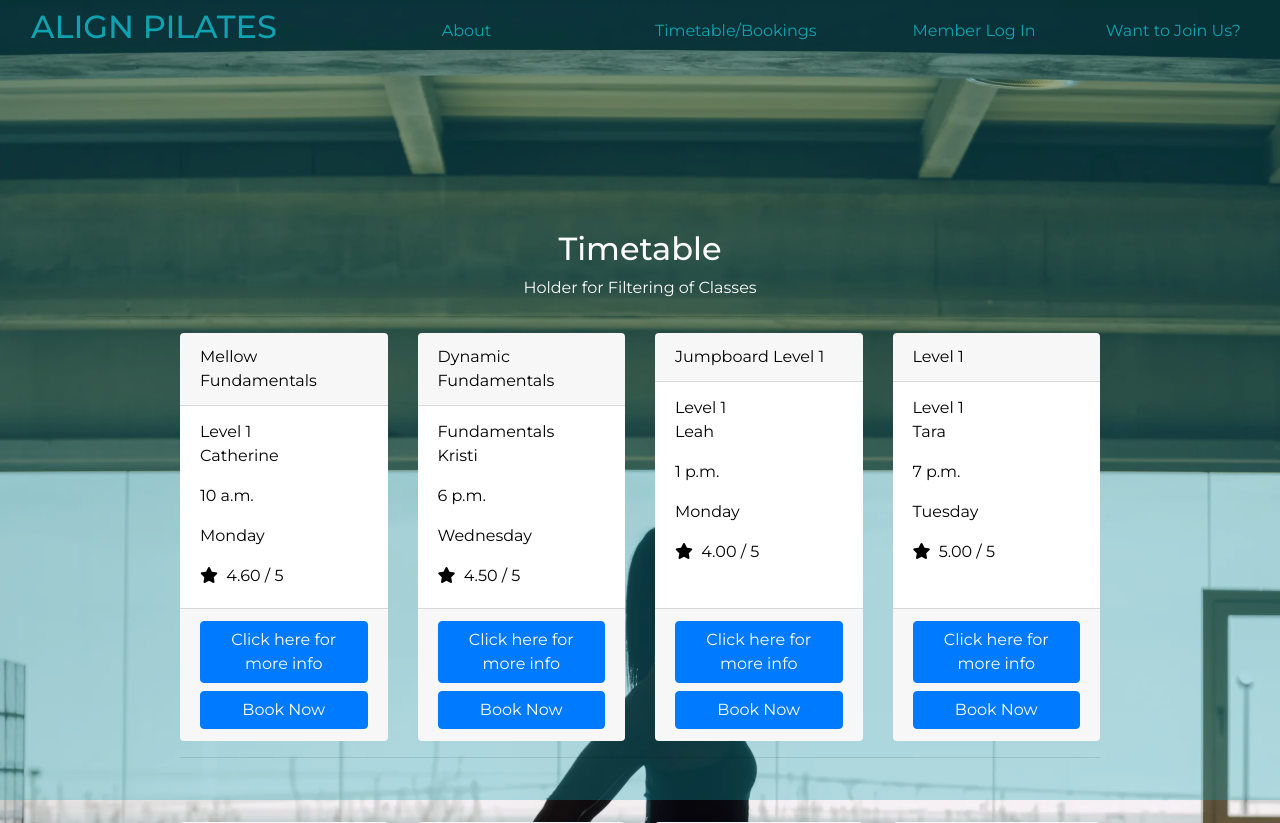
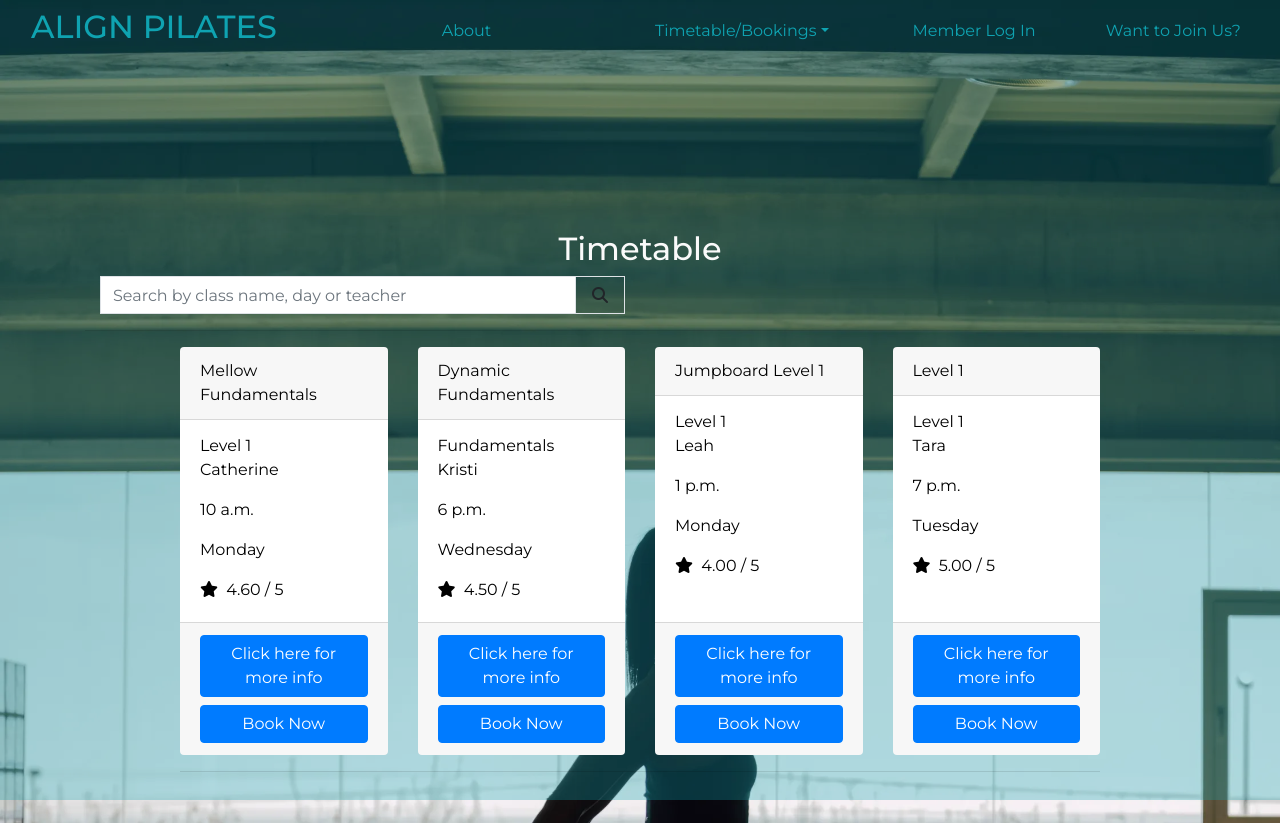
Before and after one commit to aimeeallen94/align-pilates, a Django app: page /classes/ in a window 1280 px wide. Shown: the top 823 px of the page. Run offline with Django 3.2, Linux system fonts and the light colour scheme; data comes from the database, SQL or seed files in the repository; both versions use the stored data as it was after the commit; some libraries are stand-ins or nearby versions.

Commit message:
add search and sort functionality by day, name, class and level

```diff
--- a/classes/templates/classes/classes.html
+++ b/classes/templates/classes/classes.html
@@ -15,7 +15,20 @@
         <div class="row">
             <div class="col text-center mt-3">
                <h2>Timetable</h2>
-               <p>Holder for Filtering of Classes</p>
+               <div class="col-12 col-lg-6 my-auto py-1 py-lg-0">
+                <form method="GET" action="{% url 'classes' %}">
+                    <div class="input-group w-100">
+                        <input class="form-control border border-black rounded-0" type="text" name="q" placeholder="Search by class name, day or teacher">
+                        <div class="input-group-append">
+                            <button class="form-control btn btn-black border border-black rounded-0" type="submit">
+                                <span class="icon">
+                                    <i class="fas fa-search"></i>
+                                </span>
+                            </button>
+                        </div>
+                    </div>
+                </form>
+            </div>
                <hr>
             </div>
         </div>
--- a/classes/views.py
+++ b/classes/views.py
@@ -1,15 +1,38 @@
-from django.shortcuts import render, get_object_or_404
-from .models import Class_Type
+from django.shortcuts import render, redirect, reverse, get_object_or_404
+from django.contrib import messages
+from django.db.models import Q
+from .models import Class_Type, Level
 
 # Create your views here.
 
 def all_classes(request):
     """ A view to show the class/timetable page and all for some filtering """
 
-    class_types = Class_Type.objects.all
+    class_types = Class_Type.objects.all()
+    query = None
+    levels = None
+
+    if request.GET:
+        if 'level' in request.GET:
+            levels = request.GET['level'].split(',')
+            print(levels)
+            class_types = class_types.filter(level__friendly_name__in=levels)
+            print(class_types)
+            levels = Level.objects.filter(friendly_name__in=levels)
+
+    if 'q' in request.GET:
+        query = request.GET['q']
+        if not query:
+            messages.error(request, "Your search didn't match any of our results")
+            return redirect(reverse('classes'))
+
+        queries = Q(name__icontains=query) | Q(teacher__icontains=query) | Q(day__icontains=query)
+        class_types = class_types.filter(queries)
 
     context = {
         'class_types': class_types,
+        'search_term': query,
+        'current_levels': levels,
     }
 
     return render(request, 'classes/classes.html', context )
--- a/templates/includes/main-nav.html
+++ b/templates/includes/main-nav.html
@@ -4,7 +4,16 @@
         <h2 class="text-uppercase">Align Pilates</h2></a>
         </div>
         <div class="col-3 col-lg-2 my-auto"><a href="">About</a></div>
-        <div class="col-3 col-lg-2 my-auto"><a href="{% url 'classes' %}">Timetable/Bookings</a></div>
+        <div class="col-3 col-lg-2 my-auto dropdown">
+            <a href="{% url 'classes' %}" class="dropdown-toggle" id="options" data-toggle="dropdown" aria-haspopup="true" aria-expanded="false">Timetable/Bookings</a>
+        <div class="dropdown-menu">
+            <a href="{% url 'classes' %}" class="dropdown-item">View Full Timetable</a>
+            <a href="{% url 'classes' %}?level=fundamentals" class="dropdown-item">Fundamentals</a>
+            <a href="{% url 'classes' %}?level=level_1" class="dropdown-item">Level 1</a>
+            <a href="{% url 'classes' %}?level=level_2" class="dropdown-item">Level 2</a>
+            <a href="{% url 'classes' %}?level=level_3" class="dropdown-item">Level 3</a>
+            <a href="{% url 'classes' %}?level=advanced" class="dropdown-item">Advanced</a>
+        </div></div>
         <div class="col-3 col-lg-2 my-auto">
         <ul class="list-inline list-unstyled text-center text-lg-right my-0">
             <li class="list-inline-item dropdown">
--- a/templates/includes/mobile-top-header.html
+++ b/templates/includes/mobile-top-header.html
@@ -14,7 +14,9 @@
                         {% if request.user.is_superuser %}
                             <a href="" class="nav-item dropdown">Timetable Management</a>
                         {% endif %}
+                        <div class="dropdown-divider"></div>
                         <a href="" class=" nav-item dropdown">My Profile</a>
+                        <div class="dropdown-divider"></div>
                         <a href="{% url 'account_logout' %}" class="nav-item dropdown">Logout</a>
                     {% else %}
                         <a href="{% url 'account_signup' %}" class="nav-item dropdown">Register</a>
```
Also changed, not shown: db.sqlite3.
